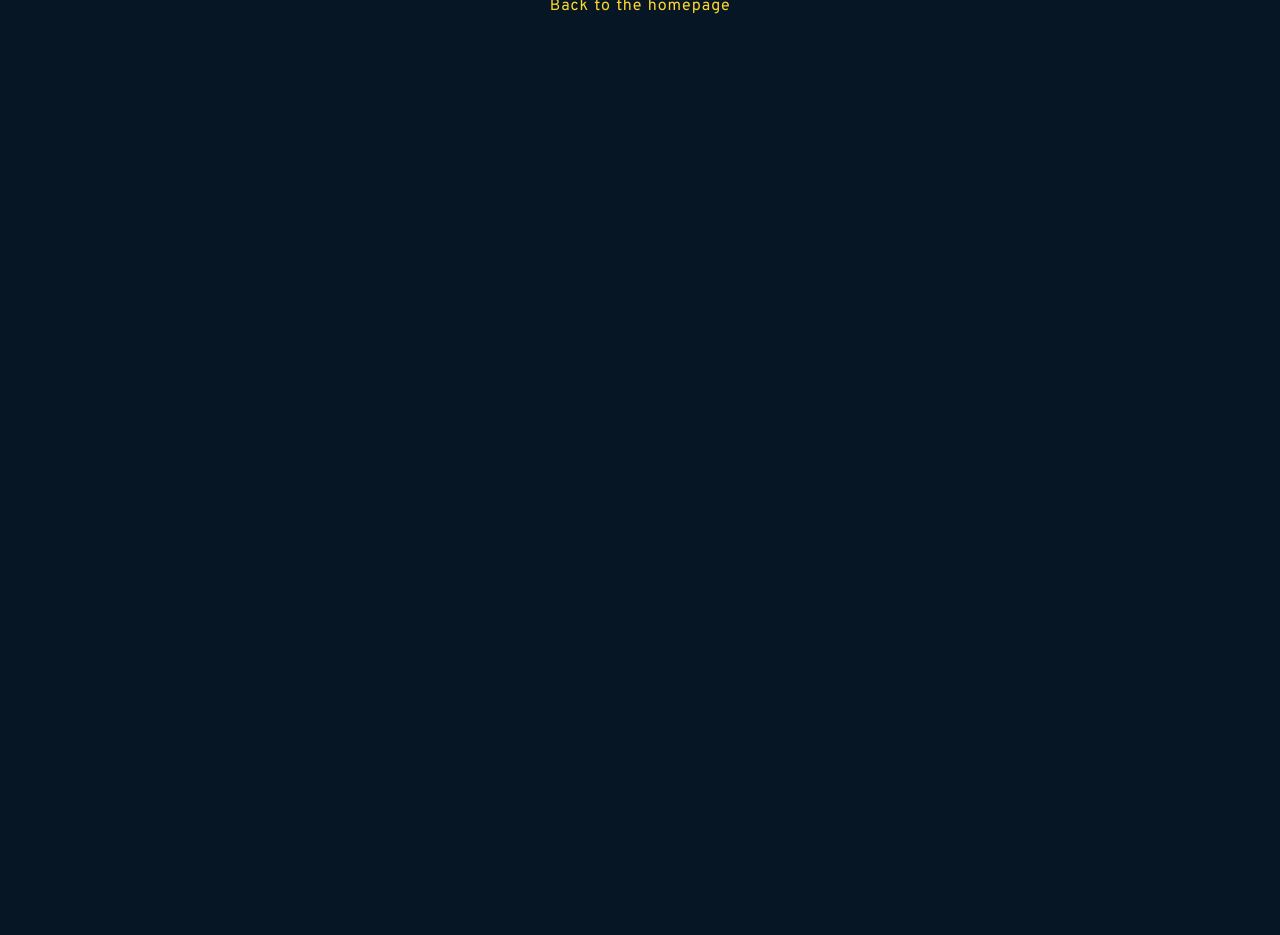
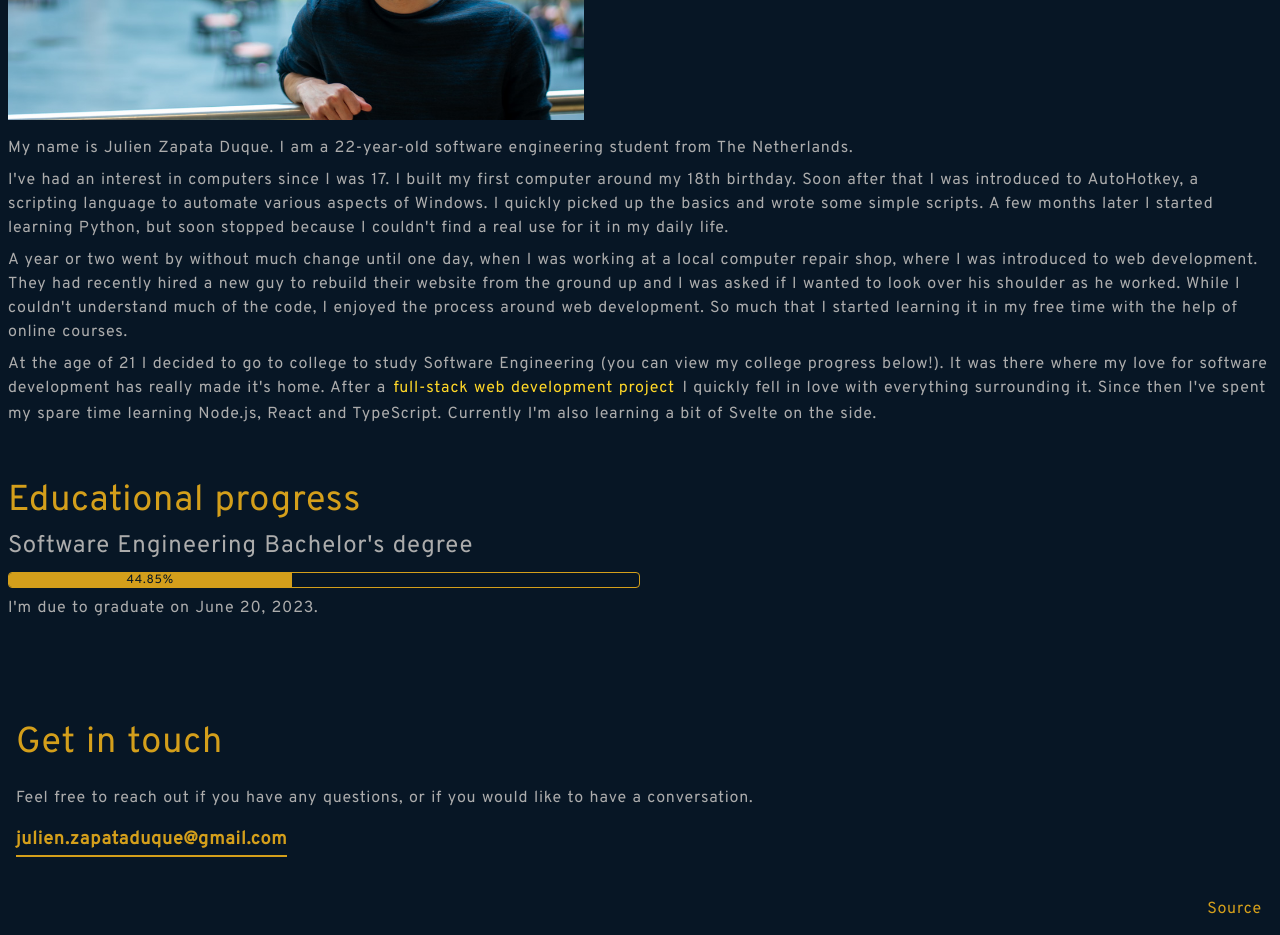
Before and after one commit to JulienZD/website, a Next.js app: page /about in a window 1280 px wide. Before the commit this address had no page. Shown: the part 420-1355 px from the top of the page. Before the commit the page ends 800 px from the top, so only its background shows below. Built offline with nearby package versions, Linux system fonts and the light colour scheme.

Commit message:
feat: add about me page

```diff
--- a/src/components/EduProgress/index.tsx
+++ b/src/components/EduProgress/index.tsx
@@ -1,34 +1,27 @@
-import React, { RefObject, useEffect } from 'react';
+import React, { useEffect } from 'react';
 import { Progress } from 'reactstrap';
 import styles from './index.module.css';
 
-interface Props {
-  endDate: Date;
-  container: RefObject<HTMLDivElement>;
-}
-
-function getPercentualEduProgress(endDate: Date): number {
+function getPercentualEduProgress(): number {
   const startDate = new Date(2019, 8, 1);
+  const endDate = new Date(2023, 5, 20);
   const totalEduTime = endDate.getTime() - startDate.getTime();
   const elapsedTime = Date.now() - startDate.getTime();
   const percentage = (elapsedTime / totalEduTime) * 100;
   return Number(percentage.toFixed(2));
 }
 
-export default function EduProgress({ endDate, container }: Props): JSX.Element {
+export default function EduProgress(): JSX.Element {
   const [percentage, setPercentage] = React.useState(0);
   const tryUpdatePercentage = (): void => {
-    const newPercentage = getPercentualEduProgress(endDate);
+    const newPercentage = getPercentualEduProgress();
     if (newPercentage > percentage) {
-      setPercentage(getPercentualEduProgress(endDate));
+      setPercentage(getPercentualEduProgress());
     }
   };
 
   useEffect(() => {
-    if (!container.current) return;
-    container.current.addEventListener('animationstart', () => {
-      setTimeout(() => setPercentage(getPercentualEduProgress(endDate)), 150);
-    });
+    setTimeout(() => setPercentage(getPercentualEduProgress()), 150);
   });
 
   useEffect(() => {
--- a/src/components/Header.tsx
+++ b/src/components/Header.tsx
@@ -23,7 +23,7 @@ export default function Header(): JSX.Element {
       <nav className="flex justify-between">
         <NavLink href="/" text="JZD" title="Home" className="sm:text-2xl" />
         <div className="flex justify-around">
-          <NavLink href="/#about" text="About" />
+          <NavLink href="/about" text="About" />
           <NavLink href="/projects" text="Projects" />
           <NavLink href="/#contact" text="Contact" />
         </div>
--- /dev/null
+++ b/src/pages/about.tsx
@@ -0,0 +1,60 @@
+import Head from 'next/head';
+import Link from 'next/link';
+import Layout from '@components/layout';
+import { AGE } from '@lib/calculateAge';
+import EduProgress from '@components/EduProgress';
+import Contact from '@components/Contact';
+
+export default function About(): JSX.Element {
+  return (
+    <Layout title="About me | Julien Zapata Duque">
+      <Head>
+        <meta
+          name="description"
+          content={`My name is Julien Zapata Duque. I'm a ${AGE} year old Software Engineering student from The Netherlands.`}
+          key="description"
+        />
+        <meta
+          property="og:description"
+          content={`My name is Julien Zapata Duque. I'm a ${AGE} year old Software Engineering student from The Netherlands.`}
+          key="og:description"
+        />
+      </Head>
+      <h1 className="animate-slideUp">About me</h1>
+      <img src="/images/hero-og.jpg" height={240} alt="" className="rounded-t-xl mb-4 md:max-w-xl" />
+      <p>My name is Julien Zapata Duque. I am a {AGE}-year-old software engineering student from The Netherlands.</p>
+      <p className="mt-2">
+        I've had an interest in computers since I was 17. I built my first computer around my 18th birthday. Soon after
+        that I was introduced to AutoHotkey, a scripting language to automate various aspects of Windows. I quickly
+        picked up the basics and wrote some simple scripts. A few months later I started learning Python, but soon
+        stopped because I couldn't find a real use for it in my daily life.
+      </p>
+      <p className="mt-2">
+        A year or two went by without much change until one day, when I was working at a local computer repair shop,
+        where I was introduced to web development. They had recently hired a new guy to rebuild their website from the
+        ground up and I was asked if I wanted to look over his shoulder as he worked. While I couldn't understand much
+        of the code, I enjoyed the process around web development. So much that I started learning it in my free time
+        with the help of online courses.
+      </p>
+      <p className="mt-2">
+        At the age of 21 I decided to go to college to study Software Engineering (you can view my college progress
+        below!). It was there where my love for software development has really made it's home. After a{' '}
+        <Link href="/story/neighborhood">
+          <a className="link-animated-hover">full-stack web development project</a>
+        </Link>{' '}
+        I quickly fell in love with everything surrounding it. Since then I've spent my spare time learning Node.js,
+        React and TypeScript. Currently I'm also learning a bit of Svelte on the side.
+      </p>
+      <section className="mt-12 animate-slideUp md:w-2/3 lg:w-1/2">
+        <h2 className="text-4xl">Educational progress</h2>
+        <h3 className="mb-2">Software Engineering Bachelor's degree</h3>
+        <EduProgress />
+        <p className="mt-2">
+          I'm due to graduate on{' '}
+          {new Date(2023, 5, 20).toLocaleDateString('en-US', { year: 'numeric', month: 'long', day: 'numeric' })}.
+        </p>
+      </section>
+      <Contact />
+    </Layout>
+  );
+}
```
